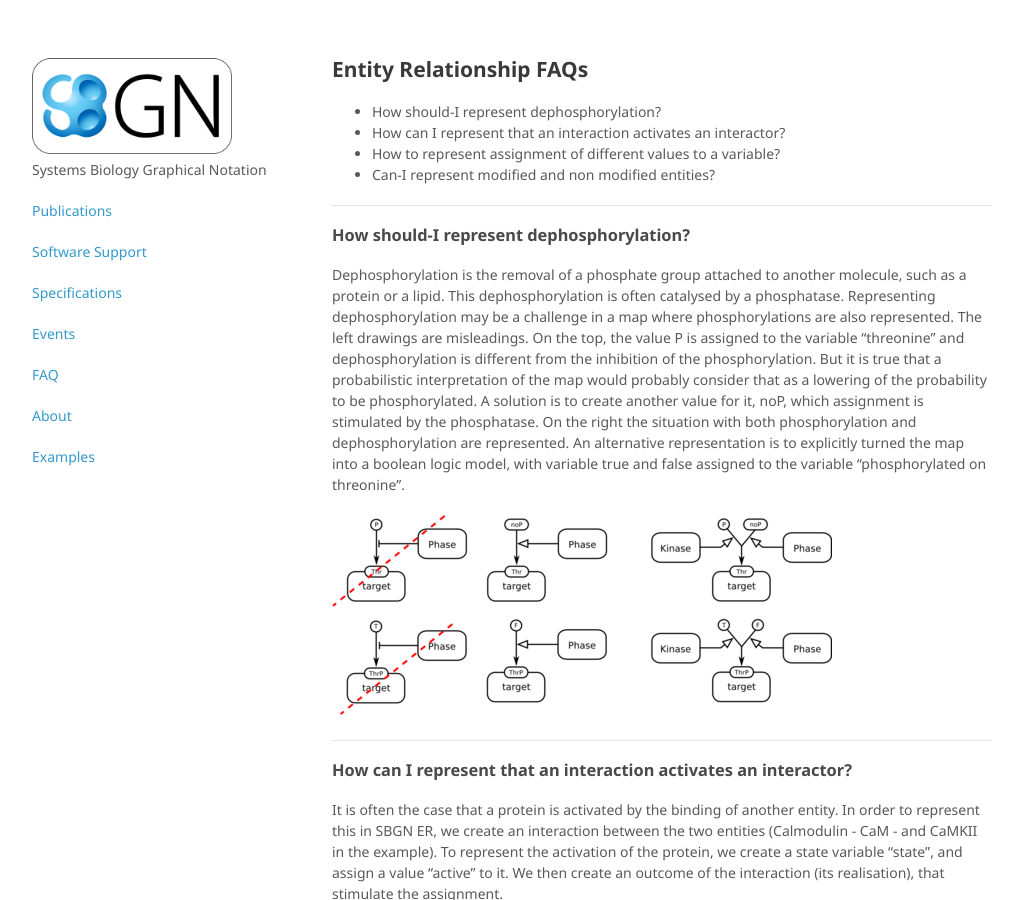
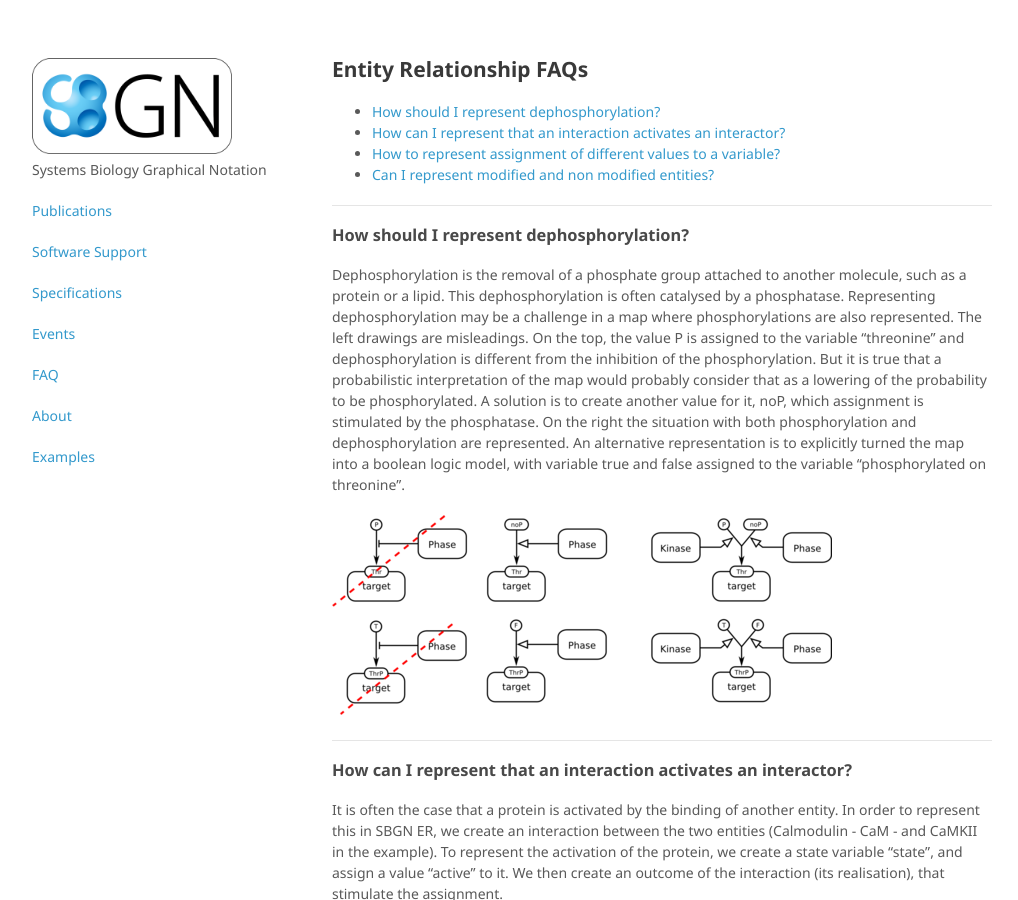
Before and after one commit to sbgn/sbgn, a Jekyll site: the page built from docs/faq/er.md, in a window 1280 px wide and 900 px high. Shown: the whole window, without its empty margins (128-1146 px from the left). Built offline with Jekyll 4.4.1, drawn with Linux system fonts in a browser that asks for light colours; some of the changed lines change nothing that is shown; some of the changed text lies outside the part shown.

Commit message:
Update er.md

```diff
--- a/docs/faq/er.md
+++ b/docs/faq/er.md
@@ -6,43 +6,39 @@ permalinks: docs/faq/er
 
 ## Entity Relationship FAQs
 
-* How should-I represent dephosphorylation?
-* How can I represent that an interaction activates an interactor?
-* How to represent assignment of different values to a variable?
-* Can-I represent modified and non modified entities?
-
+*  [How should I represent dephosphorylation?](#how-should-i-represent-dephosphorylation)
+*  [How can I represent that an interaction activates an interactor?](#how-can-i-represent-that-an-interaction-activates-an-interactor)
+*  [How to represent assignment of different values to a variable?](#how-to-represent-assignment-of-different-values-to-a-variable)
+*  [Can I represent modified and non modified entities?](#can-i-represent-modified-and-non-modified-entities)
 
 ---
-### How should-I represent dephosphorylation?
+
+### How should I represent dephosphorylation?
 
 Dephosphorylation is the removal of a phosphate group attached to another molecule, such as a protein or a lipid. This dephosphorylation is often catalysed by a phosphatase. Representing dephosphorylation may be a challenge in a map where phosphorylations are also represented. The left drawings are misleadings. On the top, the value P is assigned to the variable "threonine" and dephosphorylation is different from the inhibition of the phosphorylation. But it is true that a probabilistic interpretation of the map would probably consider that as a lowering of the probability to be phosphorylated. A solution is to create another value for it, noP, which assignment is stimulated by the phosphatase. On the right the situation with both phosphorylation and dephosphorylation are represented. An alternative representation is to explicitly turned the map into a boolean logic model, with variable true and false assigned to the variable "phosphorylated on threonine".
 
-
 ![Two correct and two slightly misleading ways to represent dephosphorylation in SBGN ER](https://sbgn.github.io/sbgn/images/faq/er/Dephosphorylation-er.png)
 
+---
 
----
 ### How can I represent that an interaction activates an interactor?
 
 It is often the case that a protein is activated by the binding of another entity. In order to represent this in SBGN ER, we create an interaction between the two entities (Calmodulin - CaM - and CaMKII in the example). To represent the activation of the protein, we create a state variable "state", and assign a value "active" to it. We then create an outcome of the interaction (its realisation), that stimulate the assignment.
 
-
 ![CaMKII is activated when bound to Calmodulin](https://sbgn.github.io/sbgn/images/faq/er/Interaction-activation.png)
 
+---
 
----
 ### How to represent assignment of different values to a variable?
 
 A variable can only have one value at a time, therefore only one assignment arc connect to the state variable glyph. All arcs linking values to this arc should meet in one point, where there is an implicit XOR.
 
-
 ![One correct and two incorrect ways of assigning alternative values to a state variable](https://sbgn.github.io/sbgn/images/faq/er/Assignment-er.png)
 
+---
 
----
-### Can-I represent modified and non modified entities?
+### CanI represent modified and non modified entities?
 
 Yes. In some cases, it may be necessary to represent explicitly a modified entity rather than implicitly through a state variable representing the modification. The example below represents on the left the effect of a kinase on the existence of a phosphorylated and non-phosphorylated protein. On the right, the more classical view of a phosphorylation as a variable assignment. Both representation are correct, and unambiguous. However, the left representation does not relate the two entities prot-P and prot-nP and is therefore less precise.
 
-
 ![Two ways of representing phosphorylated and non-phosphorylated states of a protein](https://sbgn.github.io/sbgn/images/faq/er/Faq-kinase.png)
```
